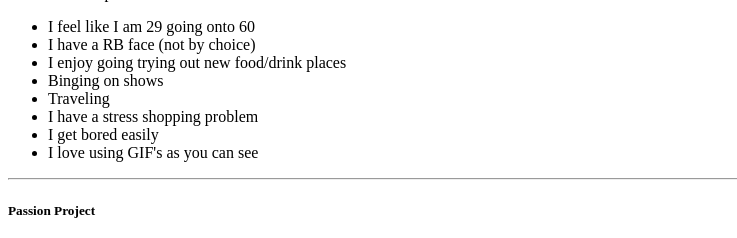
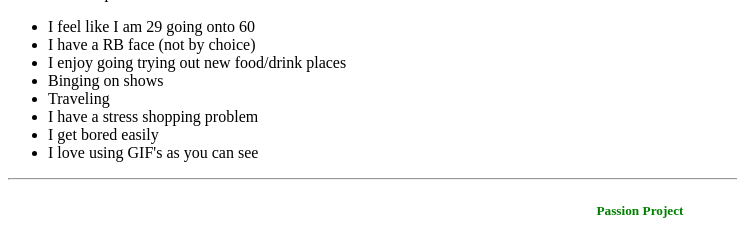
Before and after one commit to Evelynb92/HTMLweek_15, a Flask app: template templates/Future_Me_Week_15.html in a window 1280 px wide. Shown: the part 736-974 px from the top of the page, without its empty margins (0-737 px from the left). Run offline with Flask 2, Linux system fonts and the light colour scheme; the template is opened without the code that fills it, so the values that code supplies are empty.

Commit message:
Adding CSS

```diff
--- a/templates/Future_Me_Week_15.html
+++ b/templates/Future_Me_Week_15.html
@@ -3,6 +3,7 @@
 <head>
     <meta charset="UTF-8">
     <title>Evelyn Brooks</title>
+    <link rel="stylesheet" href="styles.css">
 </head>
 <body>
 
--- /dev/null
+++ b/templates/styles.css
@@ -0,0 +1,4 @@
+h5 {
+  color:green;
+  text-align:center;
+}
```
